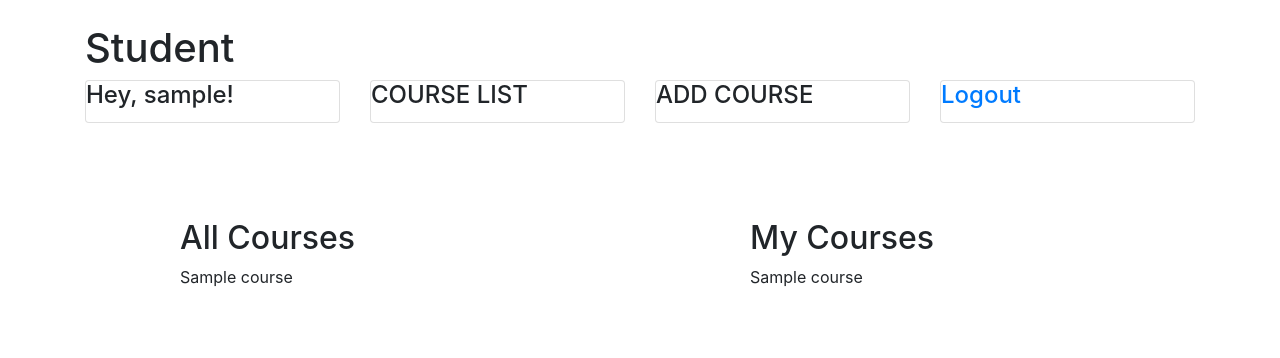
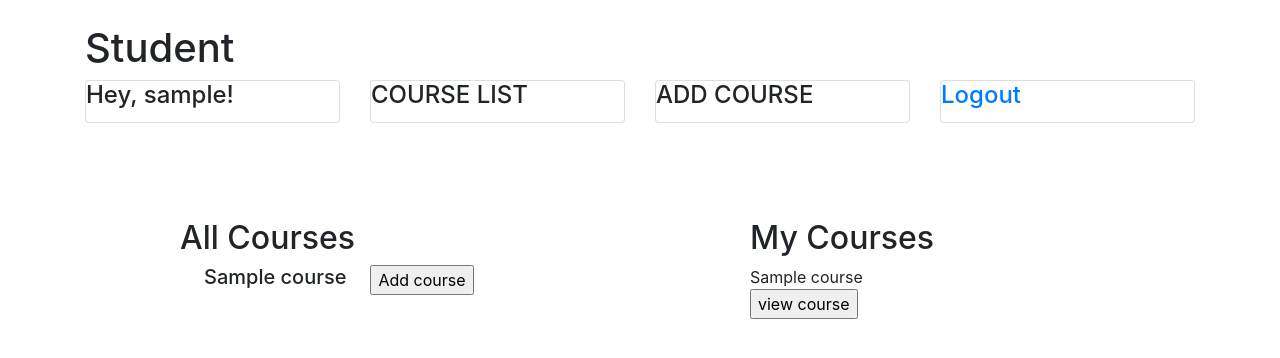
Before and after one commit to Nindaime/php-schoolApp, a PHP site: page /studentdashboard.php in a window 1280 px wide. Shown: the top 358 px of the page. Run offline with PHP 8.4, Linux system fonts and the light colour scheme; the visitor is signed in with stand-in values (Sample User, id 1); tables that the repository leaves empty or names only in its code hold one stand-in row (values such as "Sample post").

Commit message:
Add courses and view courses

```diff
--- a/studentdashboard.php
+++ b/studentdashboard.php
@@ -2,6 +2,23 @@
 //include auth_session.php file on all user panel pages
 include("auth_session.php");
 require('db.php');
+if (isset($_REQUEST['course'])) {
+    // removes backslashes
+    $course = stripslashes($_REQUEST['course']);
+    //escapes special characters in a string
+    $course = mysqli_real_escape_string($con, $course);
+    $user = $_SESSION['username'];
+
+    $query    = "INSERT into `courses` (user, title)
+                 VALUES ('$user', '$course')";
+    $result   = mysqli_query($con, $query);
+    if ($result) {
+        echo "<div class='form'>
+              <h3>You are registered successfully.</h3><br/>
+              <p class='link'>Refresh<a href='studentdashboard.php'>page</a></p>
+              </div>";
+    }
+}
 ?>
 <!DOCTYPE html>
 <html>
@@ -59,7 +76,12 @@ require('db.php');
                         {
                         $result->data_seek($j);
                         $row = $result->fetch_array(MYSQLI_ASSOC);
-                        echo $row['title'] . "<br>";
+                        echo "<div class=d-flex><h5 class='mx-4'>".$row['title'] ."</h5>
+                        <form class='form' action='' method='post'>
+                        <input type='hidden' id='' name='course' value='". $row['title']. "'>
+                        <input type='submit' name='submit' value='Add course' class='login-button'>
+                        </form></div>
+                        ". "<br>";
                         }
             ?>
 
@@ -76,7 +98,12 @@ require('db.php');
                         {
                         $result->data_seek($j);
                         $row = $result->fetch_array(MYSQLI_ASSOC);
-                        echo $row['title'] . "<br>";
+                        echo $row['title'] ."
+                        <form class='form' action='viewcourse.php' method='post'>
+                        <input type='hidden' id='' name='course' value='". $row['title']. "'>
+                        <input type='submit' name='submit' value='view course' class='login-button'>
+                        </form>
+                        "."<br>";
                         }
             ?>
         </div>
```
Also changed, not shown: lecturerdashboard.php (+8 -1 lines), redirect.php (deleted, +0 -10 lines), viewcourse.php (added, +43 -0 lines).
